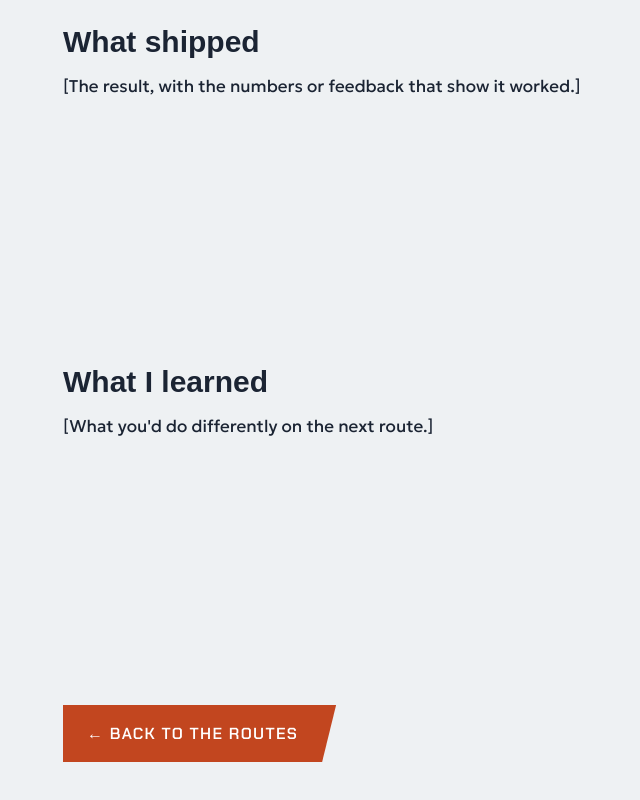
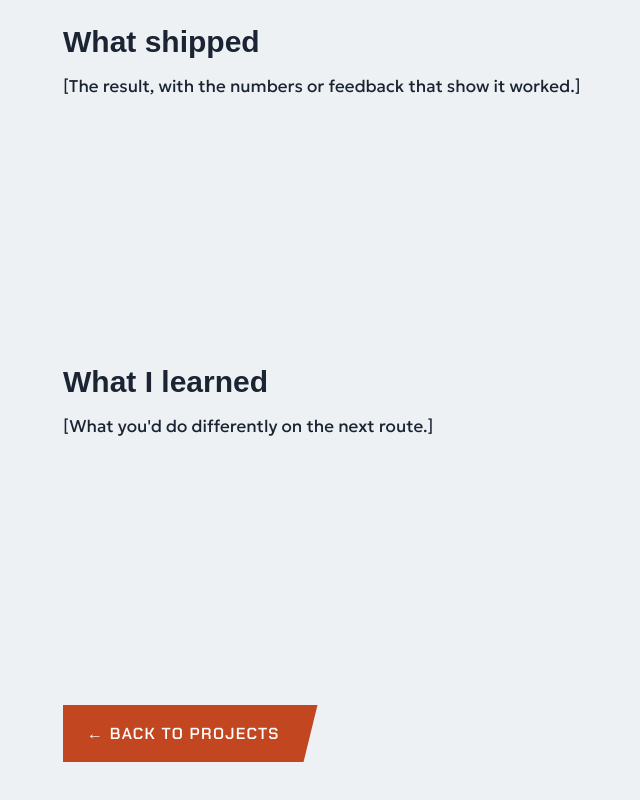
Before and after one commit to hvasques/hvasques.github.io, a plain HTML site: page portfolio/project-one/index.html in a window 1280 px wide. Shown: the part 1506-2306 px from the top of the page, without its empty margins (1-641 px from the left). Drawn offline with Linux system fonts and the light colour scheme; a web font is replaced by a local one.

Commit message:
Página de projeto (placeholder): botão 'Back to projects' no topo no celular
Co-Authored-By: Claude <noreply@anthropic.com>

```diff
--- a/portfolio/project-one/index.html
+++ b/portfolio/project-one/index.html
@@ -19,6 +19,7 @@
   <main class="content content--project">
     <article class="copy--project">
       <header class="project-head">
+        <a class="btn btn--sm back--top" href="/portfolio/">&larr; Back to projects</a>
         <!-- Label and grade are filled in from projects.js -->
         <span class="label label--on" data-project-label>Case study · Route N</span>
         <div class="project-title">
@@ -49,7 +50,7 @@
         <p>[What you'd do differently on the next route.]</p>
       </section>
 
-      <a class="btn" href="/portfolio/">&larr; Back to the routes</a>
+      <a class="btn back--bottom" href="/portfolio/">&larr; Back to projects</a>
     </article>
   </main>
 </body>
```
